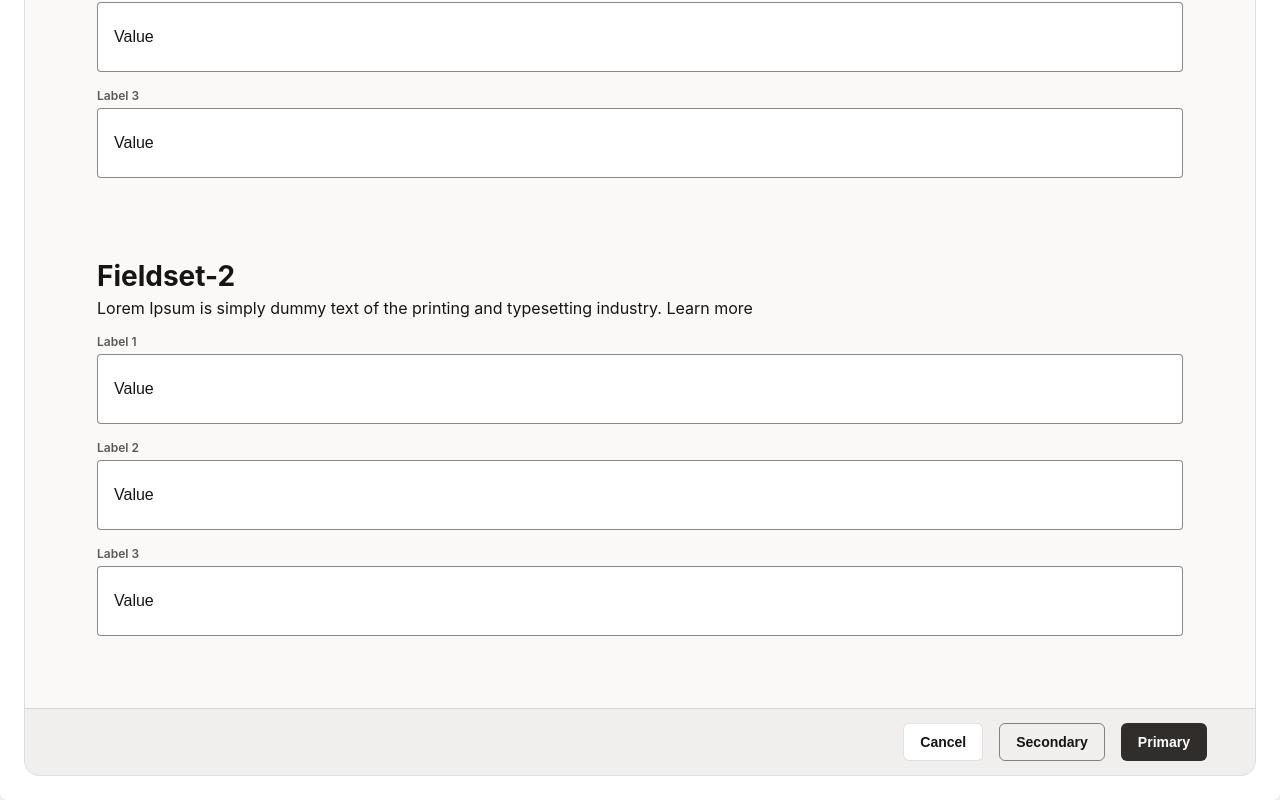
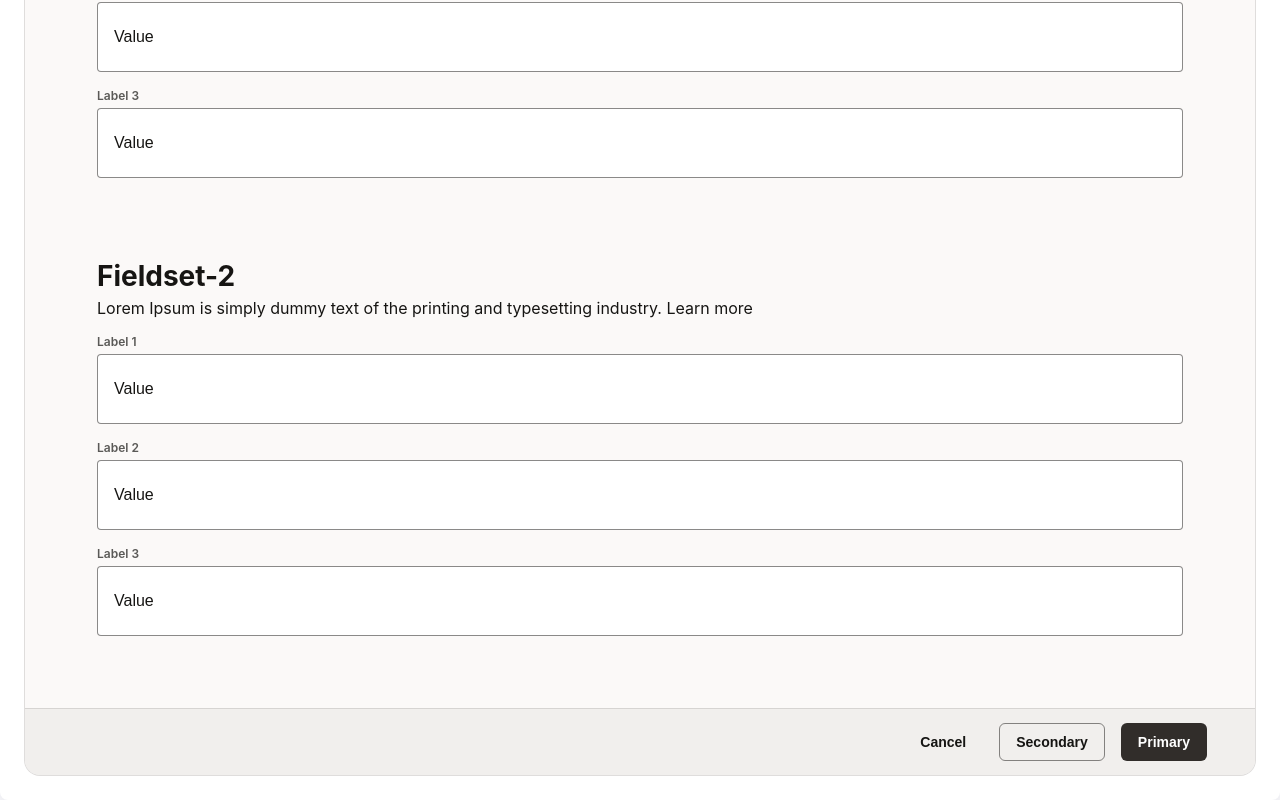
Before and after one commit to theuxguy/Figma-OCI-design-system, a React (Vite) app: page /create-template in a window 1280 px wide. Shown: the part 745-1545 px from the top of the page. Built offline with nearby package versions, Linux system fonts and the light colour scheme.

Commit message:
style(template): remove fieldset border and background

```diff
--- a/src/Templates/CreateTemplateSinglePage.jsx
+++ b/src/Templates/CreateTemplateSinglePage.jsx
@@ -54,9 +54,9 @@ export default function CreateTemplateSinglePage() {
 
       <footer className="template-footer" aria-label="Actions">
         <div className="template-footer__actions">
-          <Button appearance="borderless">Cancel</Button>
-          <Button appearance="outline">Secondary</Button>
-          <Button appearance="cta" theme="primary">Primary</Button>
+          <Button appearance="ghost" theme="default">Cancel</Button>
+          <Button appearance="outline" theme="default">Secondary</Button>
+          <Button appearance="solid" theme="primary">Primary</Button>
         </div>
       </footer>
     </div>
```
